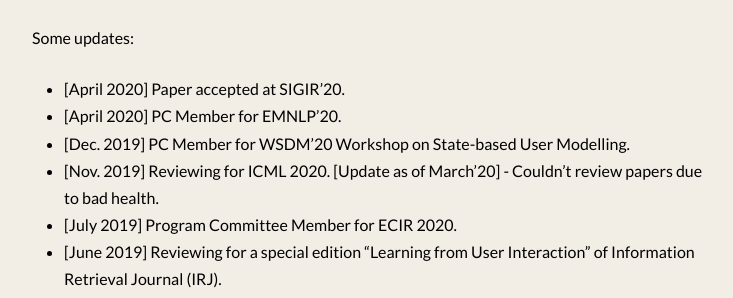
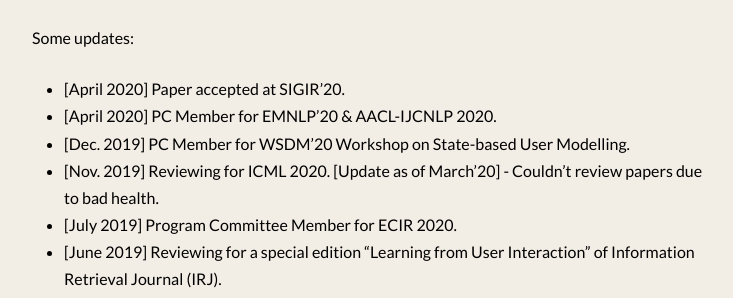
Before and after one commit to shashankg7/shashankg7.github.io, a Jekyll site: the page built from index.md, in a window 1280 px wide. Shown: the part 510-808 px from the top of the page, without its empty margins (272-1005 px from the left). Built offline with Jekyll 4.4.1, drawn with Linux system fonts in a browser that asks for light colours; nearby versions of some CDN libraries.

Commit message:
Update index.md

```diff
--- a/index.md
+++ b/index.md
@@ -15,7 +15,7 @@
 Some updates:
 
 * [April 2020] Paper accepted at SIGIR'20.
-* [April 2020] PC Member for EMNLP'20.
+* [April 2020] PC Member for EMNLP'20 & AACL-IJCNLP 2020.
 * [Dec. 2019] PC Member for WSDM'20 Workshop on State-based User Modelling.
 * [Nov. 2019] Reviewing for ICML 2020. [Update as of March'20] - Couldn't review papers due to bad health.
 * [July 2019] Program Committee Member for ECIR 2020.
```
